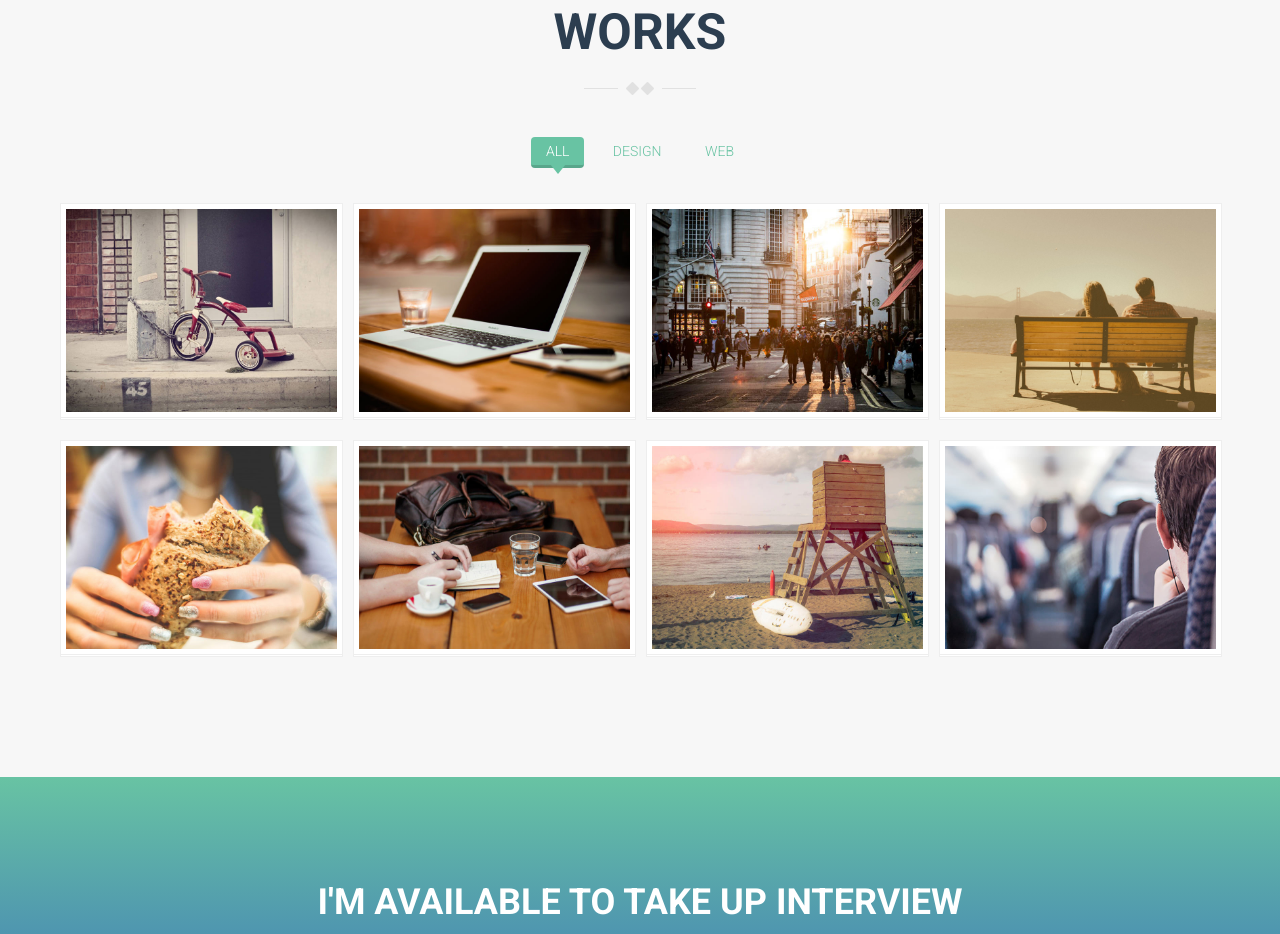
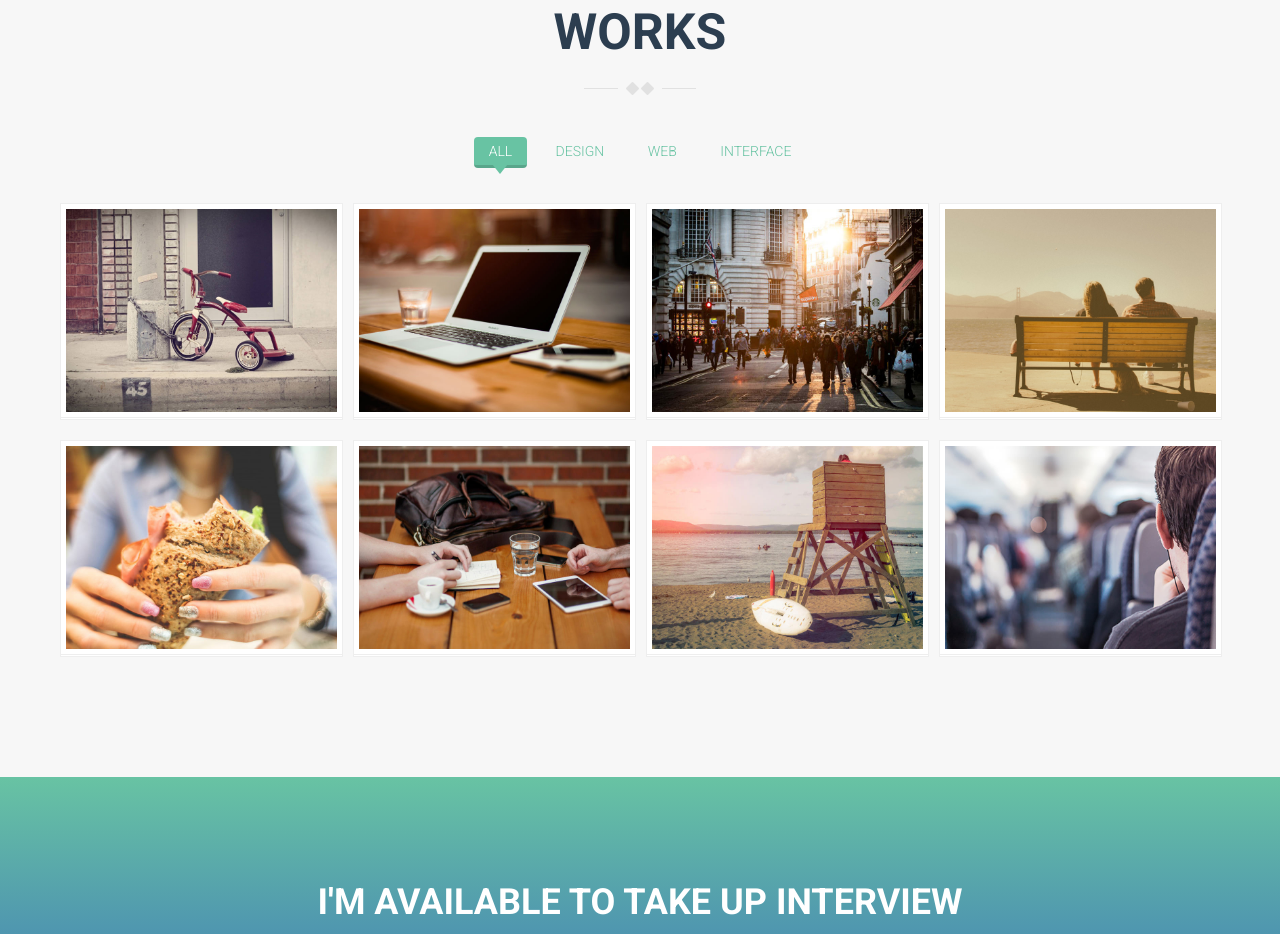
Before and after one commit to vijayatm/iamv, a plain HTML site: page index.html in a window 1280 px wide. Shown: the part 4860-5794 px from the top of the page. Drawn offline with Linux system fonts and the light colour scheme; some packages are replaced by stand-ins of ours.

Commit message:
minor changes

```diff
--- a/index.html
+++ b/index.html
@@ -480,7 +480,7 @@
 					<li><a class="active" data-group="all">All</a></li>
 					<li><a data-group="design">Design</a></li>
 					<li><a data-group="web">Web</a></li>
-					<!-- <li><a data-group="interface">Interface</a></li> -->
+					<li><a data-group="interface">Interface</a></li>
 					<!-- <li><a data-group="identety">Identity</a></li> -->
 				</ul>
 
```
